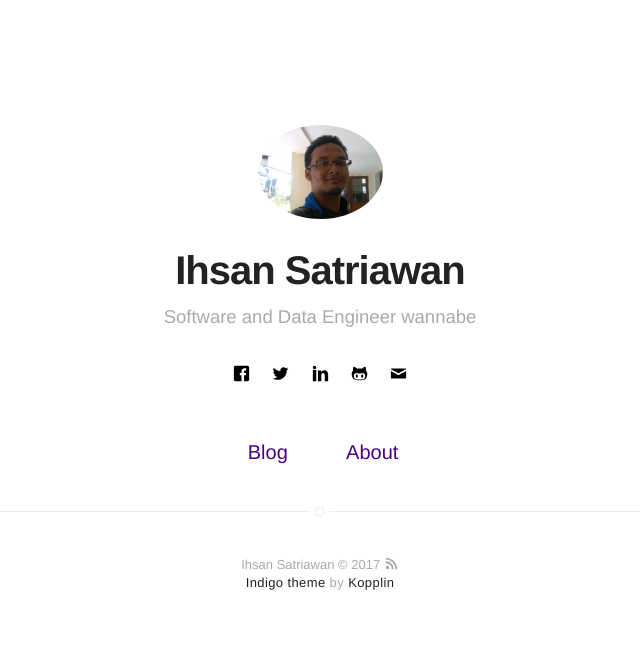
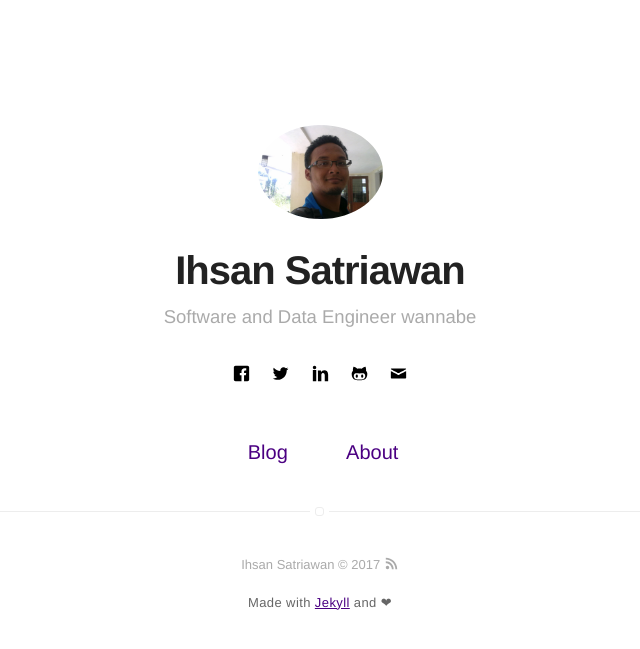
Before and after one commit to ihsansatriawan/ihsansatriawan.github.io, a Jekyll site: the page built from index.html, in a window 1280 px wide. Shown: the top 649 px of the page, without its empty margins (320-960 px from the left). Built offline with Jekyll 4.4.1, drawn with Linux system fonts in a browser that asks for light colours.

Commit message:
Modify footer

```diff
--- a/_includes/footer.html
+++ b/_includes/footer.html
@@ -2,6 +2,6 @@
     {{ site.name }} © {{ site.time | date: '%Y' }} <a class="link" href="{{ site.url }}/feed.xml" target="_blank"><svg class="icon icon-rss"><use xlink:href="#icon-rss"></use></svg></a>
 
     <p class="extra">
-        <a class="link" href="https://github.com/sergiokopplin/indigo">Indigo theme</a> by <a class="link" href="http://koppl.in">Kopplin</a>
+        <p>Made with <a href="http://jekyllrb.com/" target="_blank">Jekyll</a> and <span class="love">❤</span>
     </p>
 </footer>
```
